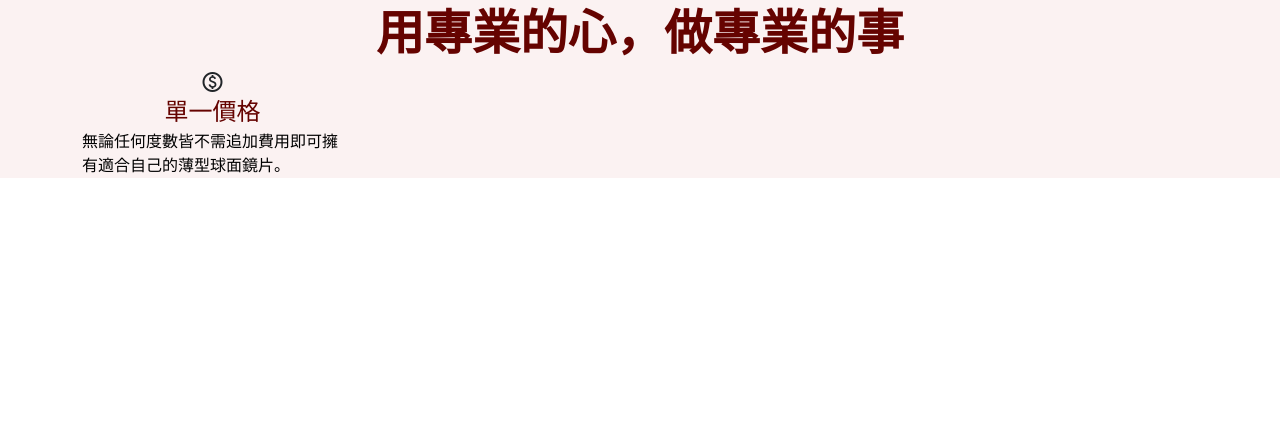
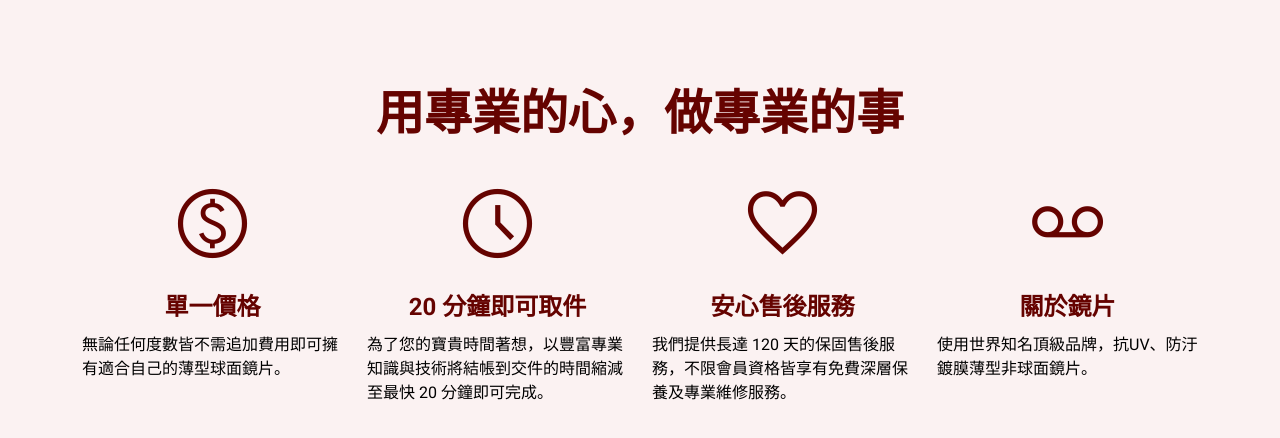
Before and after one commit to xuannn0915/week03-mission, a website: page index.html in a window 1280 px wide. Shown: the part 722-1160 px from the top of the page. Before the commit the page ends 900 px from the top, so only its background shows below. Drawn offline with nearby package versions, Linux system fonts and the light colour scheme.

Commit message:
0722 update02

```diff
--- a/index.html
+++ b/index.html
@@ -6,8 +6,8 @@
     <title>Glasses</title>
 
     <!-- css -->
-    <link rel="stylesheet" href="./css/all.min.css" />
-    <link rel="stylesheet" href="./css/index.min.css">
+    <link rel="stylesheet" href="./style/all.css" />
+    <link rel="stylesheet" href="./style/index.css">
 
     <!-- material icon -->
     <link rel="stylesheet" href="https://fonts.googleapis.com/css2?family=Material+Symbols+Outlined:opsz,wght,FILL,GRAD@20..48,100..700,0..1,-50..200" />
@@ -85,19 +85,56 @@
     <!-- service -->
     <div class="service bg-secondary">
       <div class="container">
-        <h2 class="fs-lg-2 fw-bold text-teritory text-center">
+        <h2 class="fs-md-2 fs-4 fw-bold text-teritory text-center">
           用專業的心，做專業的事
         </h2>
         <ul class="service-list row">
-          <li class="col-3 item d-flex flex-column align-items-center">
-            <span class="material-icons material-symbols-outlined">
+          <!-- money -->
+          <li class="col-lg-3 col-md-6 item d-flex flex-column align-items-center">
+            <span class="material-symbols-outlined text-teritory">
               monetization_on
               </span>
-              <div class="title fs-lg-4 text-teritory">
+              <div class="title fs-md-4 fs-4 fw-bold text-teritory">
                 單一價格
               </div>
+              <p class="text-black fs-6">
+                無論任何度數皆不需追加費用即可擁有適合自己的薄型球面鏡片。
+              </p>
+          </li>
+          <!-- time -->
+          <li class="col-lg-3 col-md-6 item d-flex flex-column align-items-center">
+            <span class="material-symbols-outlined text-teritory">
+              schedule
+              </span>
+              <div class="title fs-md-4 fs-4 fw-bold text-teritory">
+                20 分鐘即可取件
+              </div>
               <p class="text-black fs-lg-6">
-                無論任何度數皆不需追加費用即可擁有適合自己的薄型球面鏡片。
+                為了您的寶貴時間著想，以豐富專業知識與技術將結帳到交件的時間縮減至最快 20 分鐘即可完成。
+              </p>
+          </li>
+          <!-- heart -->
+          <li class="col-lg-3 col-md-6 item d-flex flex-column align-items-center">
+            <span class="material-symbols-outlined text-teritory">
+              favorite
+              </span>
+              <div class="title fs-md-4 fs-4 fw-bold text-teritory">
+                安心售後服務
+              </div>
+              <p class="text-black fs-lg-6">
+                我們提供長達 120 天的保固售後服務，不限會員資格皆享有免費深層保養及專業維修服務。
+              </p>
+          </li>
+          <!-- about -->
+          <li class="col-lg-3 col-md-6 item d-flex flex-column align-items-center">
+            <span class="material-symbols-outlined text-teritory">
+              voicemail
+              </span>
+              <div class="title fs-md-4 fs-4 fw-bold text-teritory">
+                關於鏡片
+              </div>
+              <p class="text-black fs-lg-6">
+                使用世界知名頂級品牌，抗UV、防汙鍍膜薄型非球面鏡片。
               </p>
           </li>
         </ul>
@@ -110,7 +147,5 @@
 
 
 
-
-
   </body>
 </html>
--- /dev/null
+++ b/style/_custom_utilities.scss
@@ -0,0 +1,32 @@
+$utilities: map-merge(
+  $utilities,
+  (
+    "font-size":
+      map-merge(
+        map-get($utilities, "font-size"),
+        (
+          responsive: true,
+          values:
+            map-merge(
+              map-get(map-get($utilities, "font-size"), "values"),
+              (
+                1: $h1-font-size,
+                //64
+                2: $h2-font-size,
+                //48
+                3: $h3-font-size,
+                //36
+                4: $h4-font-size,
+                //24
+                5: $h5-font-size,
+                //20
+                6: $h6-font-size,
+                //16
+                7: $h7-font-size,
+                //14
+              )
+            ),
+        )
+      ),
+  )
+);
--- a/style/_utilities.scss
+++ /dev/null
@@ -1,10 +0,0 @@
-$utilities: map-merge(
-  $utilities, (
-    "font-size": map-merge(
-      map-get($utilities, "font-size"),
-      (
-        responsive: true
-      ),
-    ),
-  )
-);
--- a/style/_variables.scss
+++ b/style/_variables.scss
@@ -637,23 +637,24 @@ $line-height-base:            1.5 !default;
 $line-height-sm:              1.25 !default;
 $line-height-lg:              2 !default;
 
-$h1-font-size:                $font-size-base * 2.5 !default;
-$h2-font-size:                $font-size-base * 2 !default;
-$h3-font-size:                $font-size-base * 1.75 !default;
+$h1-font-size:                $font-size-base * 4 !default;//2.5 !default;
+$h2-font-size:                $font-size-base * 3 !default; //2 !default;
+$h3-font-size:                $font-size-base * 2.25 !default; //1.75 !default;
 $h4-font-size:                $font-size-base * 1.5 !default;
 $h5-font-size:                $font-size-base * 1.25 !default;
 $h6-font-size:                $font-size-base !default;
+$h7-font-size:                $font-size-base *0.875 !default;
 // scss-docs-end font-variables
 
-// scss-docs-start font-sizes
+// scss-docs-start font-sizesz
 $font-sizes: (
-  1: 64px, //$h1-font-size,
-  2: 48px, //$h2-font-size,
-  3: 36px, //$h3-font-size,
-  4: 24px, //$h4-font-size,
-  5: 20px, //$h5-font-size,
-  6: 16px, //$h6-font-size
-  7: 14px,
+  1:  $h1-font-size,
+  2:  $h2-font-size,
+  3:  $h3-font-size,
+  4:  $h4-font-size,
+  5:  $h5-font-size,
+  6:  $h6-font-size,
+  7:  $h7-font-size
 ) !default;
 // scss-docs-end font-sizes
 
--- a/style/all.scss
+++ b/style/all.scss
@@ -5,7 +5,7 @@
 @import "../node_modules/bootstrap/scss/bootstrap-utilities.scss";
 
 // custom utilities
-@import "../style/utilities";
+@import "../style/custom_utilities";
 
 // Layout & components
 @import "../node_modules/bootstrap/scss/root";
--- a/style/index.scss
+++ b/style/index.scss
@@ -74,4 +74,26 @@ $black:         #000;
 // service
 .service{
   padding: 80px 0;
+  h2{
+    margin-bottom: 32px;
+  }
+  .item{
+    span{
+      font-size: 83px;
+      margin-bottom: 24px;
+    }
+    .title{
+      margin-bottom: 8px;
+    }
+  }
+
+  @media (max-width:768px) {
+    padding: 40px 0;
+    .item{
+      margin-bottom: 32px;
+      &:last-child{
+        margin-bottom: 0;
+      }
+    }
+  }
 }
```
Also changed, not shown: css/all.min.css (deleted), css/index.min.css (deleted), style/all.css, style/index.css, 4 other files.
